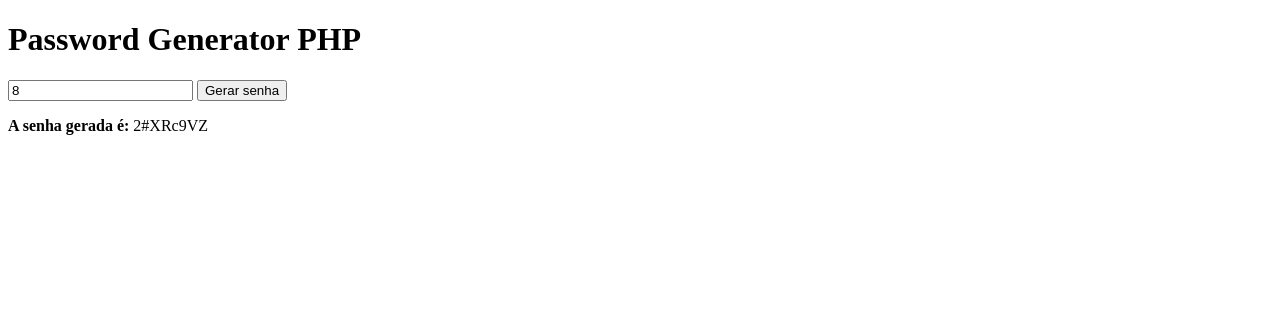
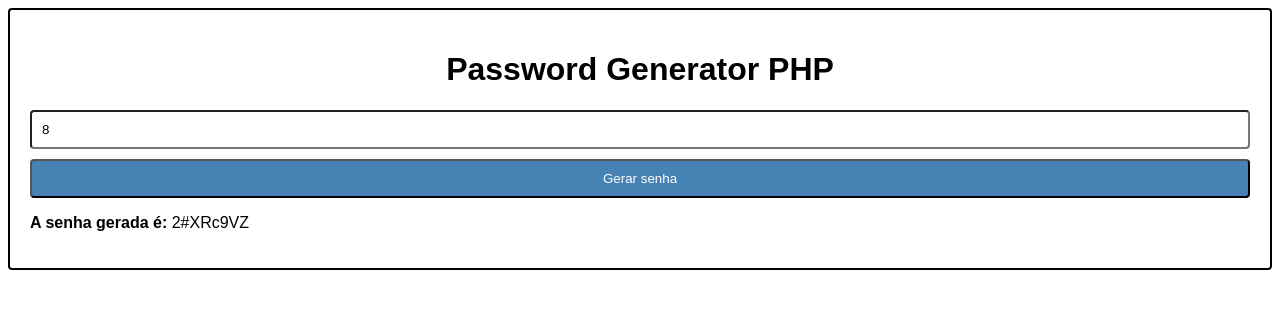
Before and after one commit to blinkner/password-generator-php, a PHP site: page / in a window 1280 px wide. Shown: the top 309 px of the page. Run offline with PHP 8.4, Linux system fonts and the light colour scheme.

Commit message:
adição de estilo

```diff
--- /dev/null
+++ b/assets/css/style.css
@@ -0,0 +1,27 @@
+* {
+    font-family: Arial, Helvetica, sans-serif;
+}
+main {
+    border: 2px solid black;
+    border-radius: 4px;
+    padding: 20px;
+}
+header {
+    text-align: center;
+}
+form {
+    display: flex;
+    flex-direction: column;
+    gap: 10px;
+}
+input {
+    padding: 10px;
+    border-radius: 4px;
+}
+input[type=submit] {
+    background-color: steelblue;
+    color: white;
+}
+input[type=submit]:hover {
+    background-color: rgb(54, 103, 143);
+}
--- a/index.php
+++ b/index.php
@@ -4,6 +4,7 @@
 <head>
     <meta charset="UTF-8">
     <meta name="viewport" content="width=device-width, initial-scale=1.0">
+    <link rel="stylesheet" href="assets/css/style.css">
     <title>Password Generator PHP</title>
 </head>
 <body>
```
